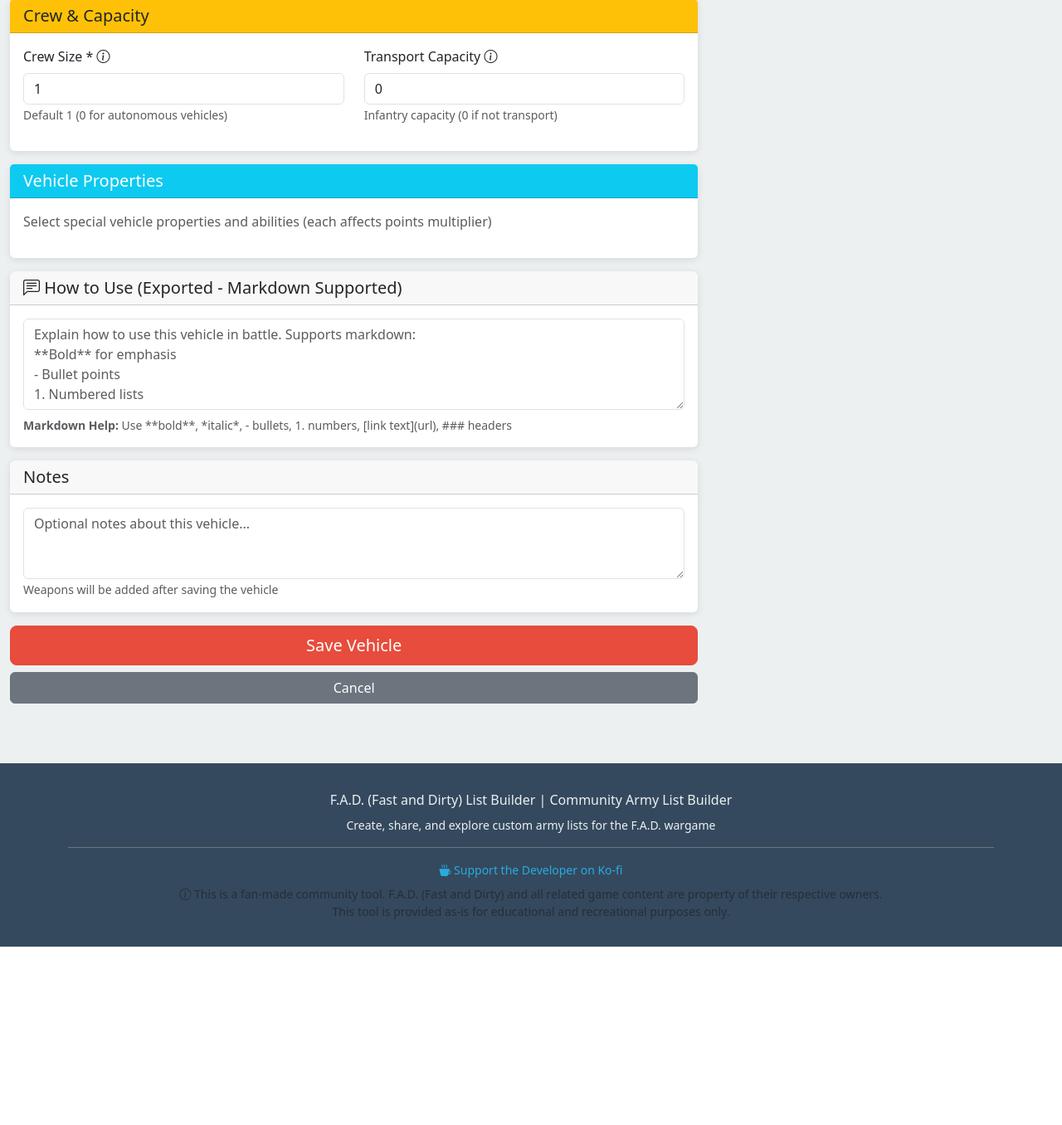
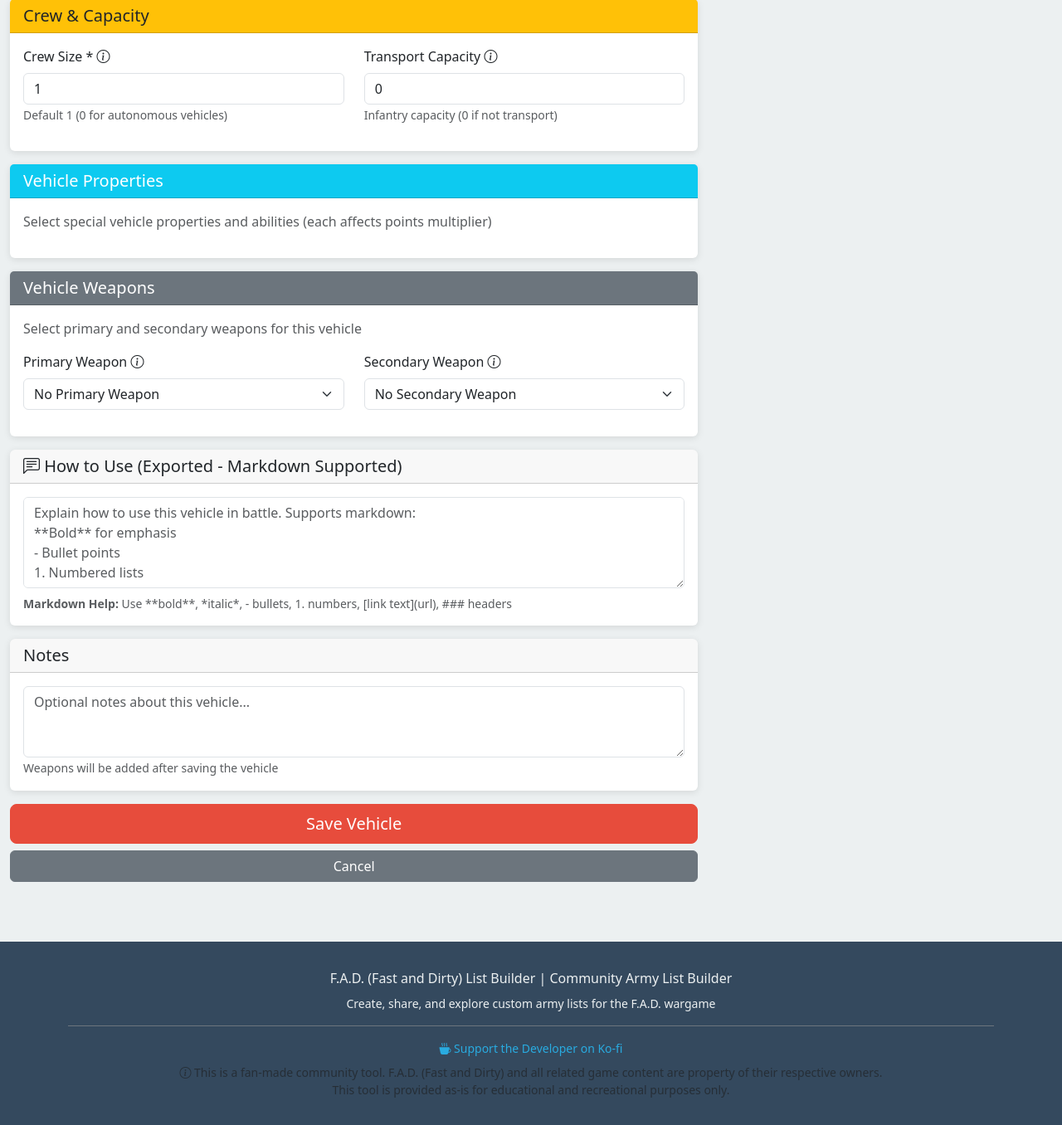
Before and after one commit to lordbutxot/FAD_Helper, a Flask app: page /unit/builder/vehicle in a window 1280 px wide. Shown: the part 1038-2394 px from the top of the page at 83% size. Before the commit the page ends 2179 px from the top, so only its background shows below. Run offline with Flask 3, Linux system fonts and the light colour scheme; the visitor is signed in with stand-in values (Sample User, id 1); data that the repository does not hold is empty.

Commit message:
Add vehicle weapons, trait multipliers, and allow crew_size 0 for AI vehicles

```diff
--- a/routes.py
+++ b/routes.py
@@ -1040,6 +1040,8 @@ def init_routes(app):
                 rear_armour = int(request.form.get('vehicle_armour_rear', 1))
                 crew_size = int(request.form.get('crew_size', 1))
                 capacity = int(request.form.get('carrying_capacity', 0))
+                basic_weapon_id = request.form.get('basic_weapon_id') or None
+                secondary_weapon_id = request.form.get('secondary_weapon_id') or None
                 property_ids = request.form.getlist('traits')  # Vehicle properties use the trait checkboxes
                 notes = request.form.get('notes', '').strip()
                 description = request.form.get('description', '').strip()
@@ -1053,6 +1055,8 @@ def init_routes(app):
                     'vehicle_armour_side': side_armour,
                     'vehicle_armour_rear': rear_armour,
                     'carrying_capacity': capacity,
+                    'basic_weapon_id': int(basic_weapon_id) if basic_weapon_id else None,
+                    'secondary_weapon_id': int(secondary_weapon_id) if secondary_weapon_id else None,
                     'traits': [int(t) for t in property_ids]
                 }
                 total_points = calculate_points(data)
@@ -1071,6 +1075,8 @@ def init_routes(app):
                     vehicle_armour_rear=rear_armour,
                     crew_size=crew_size,
                     carrying_capacity=capacity,
+                    basic_weapon_id=int(basic_weapon_id) if basic_weapon_id else None,
+                    secondary_weapon_id=int(secondary_weapon_id) if secondary_weapon_id else None,
                     traits_json=json.dumps([int(t) for t in property_ids]),
                     description=description,
                     notes=notes,
@@ -1222,6 +1228,12 @@ def init_routes(app):
                     unit.crew_size = int(request.form.get('crew_size', 2))
                     unit.carrying_capacity = int(request.form.get('carrying_capacity', 0))
 
+                    # Weapons
+                    basic_weapon_id = request.form.get('basic_weapon_id') or None
+                    secondary_weapon_id = request.form.get('secondary_weapon_id') or None
+                    unit.basic_weapon_id = int(basic_weapon_id) if basic_weapon_id else None
+                    unit.secondary_weapon_id = int(secondary_weapon_id) if secondary_weapon_id else None
+
                     property_ids = request.form.getlist('traits')  # Vehicle properties use the trait checkboxes
                     unit.traits_json = json.dumps([int(t) for t in property_ids])
 
@@ -1233,6 +1245,8 @@ def init_routes(app):
                         'vehicle_armour_side': unit.vehicle_armour_side,
                         'vehicle_armour_rear': unit.vehicle_armour_rear,
                         'carrying_capacity': unit.carrying_capacity,
+                        'basic_weapon_id': unit.basic_weapon_id,
+                        'secondary_weapon_id': unit.secondary_weapon_id,
                         'traits': [int(t) for t in property_ids]
                     }
 
@@ -1724,7 +1738,25 @@ def calculate_points(data):
         capacity = data.get('carrying_capacity', 0)
         total_points += capacity * 2
 
-        # Weapons will be added post-save
+        # Weapons (main and secondary)
+        if data.get('basic_weapon_id'):
+            weapon = Weapon.query.get(data['basic_weapon_id'])
+            if weapon:
+                total_points += weapon.points
+
+        if data.get('secondary_weapon_id'):
+            weapon = Weapon.query.get(data['secondary_weapon_id'])
+            if weapon:
+                total_points += weapon.points
+
+        # Vehicle traits/properties (use multipliers)
+        if data.get('traits'):
+            multiplier = 1.0
+            for trait_id in data['traits']:
+                trait = Trait.query.get(trait_id)
+                if trait:
+                    multiplier *= trait.points_multiplier
+            total_points *= multiplier
 
     return round(total_points, 2)
 
--- a/templates/vehicle_builder.html
+++ b/templates/vehicle_builder.html
@@ -204,6 +204,47 @@
                                 </div>
                             </div>
                             {% endfor %}
+                        </div>
+                    </div>
+                </div>
+
+                <!-- Weapons -->
+                <div class="card mb-3">
+                    <div class="card-header bg-secondary text-white">
+                        <h5 class="mb-0">Vehicle Weapons</h5>
+                    </div>
+                    <div class="card-body">
+                        <p class="text-muted">Select primary and secondary weapons for this vehicle</p>
+                        <div class="row">
+                            <div class="col-md-6 mb-3">
+                                <label for="basic_weapon_id" class="form-label">
+                                    Primary Weapon
+                                    <i class="bi bi-info-circle info-icon" data-bs-toggle="tooltip" data-bs-placement="right" title="Main armament"></i>
+                                </label>
+                                <select class="form-select" id="basic_weapon_id" name="basic_weapon_id">
+                                    <option value="">No Primary Weapon</option>
+                                    {% for weapon in weapons %}
+                                    <option value="{{ weapon.id }}" data-points="{{ weapon.points }}">
+                                        {{ weapon.name }} (+{{ weapon.points }} pts) - Range: {{ weapon.range }}" | Damage: {{ weapon.damage }}
+                                    </option>
+                                    {% endfor %}
+                                </select>
+                            </div>
+
+                            <div class="col-md-6 mb-3">
+                                <label for="secondary_weapon_id" class="form-label">
+                                    Secondary Weapon
+                                    <i class="bi bi-info-circle info-icon" data-bs-toggle="tooltip" data-bs-placement="right" title="Secondary armament (co-axial MG, pintle-mounted, etc.)"></i>
+                                </label>
+                                <select class="form-select" id="secondary_weapon_id" name="secondary_weapon_id">
+                                    <option value="">No Secondary Weapon</option>
+                                    {% for weapon in weapons %}
+                                    <option value="{{ weapon.id }}" data-points="{{ weapon.points }}">
+                                        {{ weapon.name }} (+{{ weapon.points }} pts) - Range: {{ weapon.range }}" | Damage: {{ weapon.damage }}
+                                    </option>
+                                    {% endfor %}
+                                </select>
+                            </div>
                         </div>
                     </div>
                 </div>
```
Also changed, not shown: templates/edit_vehicle.html (+43 -0 lines).
